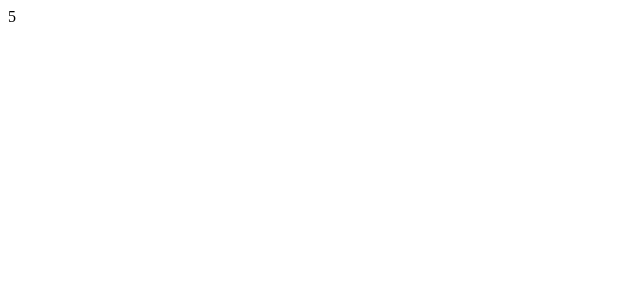
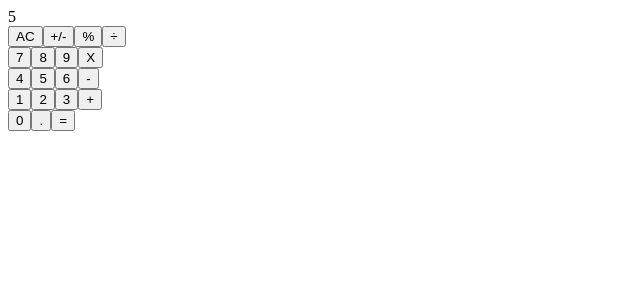
Before and after one commit to shshamim63/react-calculator, a React (Create React App) app: page / in a window 1280 px wide. Shown: the top 300 px of the page, without its empty margins (0-640 px from the left). Built offline with nearby package versions, Linux system fonts and the light colour scheme.

Commit message:
:art: Adds ButtonPanel
Adds ButtonPanel to contain group of buttons
Fixes errors in the Button

```diff
--- a/src/components/App.js
+++ b/src/components/App.js
@@ -1,5 +1,6 @@
 import React from 'react';
 import Display from './Display';
+import ButtonPanel from './ButtonPanel';
 
 /* eslint-disable-next-line react/prefer-stateless-function */
 class App extends React.Component {
@@ -7,6 +8,7 @@
     return (
       <div id="app">
         <Display result="5" />
+        <ButtonPanel />
       </div>
     );
   }
--- a/src/components/Button.js
+++ b/src/components/Button.js
@@ -5,7 +5,7 @@
   return <button>{props.name}</button>;
 };
 
-Button.PropTypes = {
+Button.propTypes = {
   name: PropTypes.string.isRequired
 }
 export default Button;
--- /dev/null
+++ b/src/components/ButtonPanel.js
@@ -0,0 +1,37 @@
+import React from 'react';
+import Button from './Button';
+
+const ButtonPanel = () => (
+  <div className="button-panel">
+    <div className="row">
+      <Button name="AC" />
+      <Button name="+/-" />
+      <Button name="%" />
+      <Button name="÷" />
+    </div>
+    <div className="row">
+      <Button name="7" />
+      <Button name="8" />
+      <Button name="9" />
+      <Button name="X" />
+    </div>
+    <div className="row">
+      <Button name="4" />
+      <Button name="5" />
+      <Button name="6" />
+      <Button name="-" />
+    </div>
+    <div className="row">
+      <Button name="1" />
+      <Button name="2" />
+      <Button name="3" />
+      <Button name="+" />
+    </div>
+    <div className="row">
+      <Button name="0" />
+      <Button name="." />
+      <Button name="=" />
+    </div>
+  </div>
+);
+export default ButtonPanel;
```
